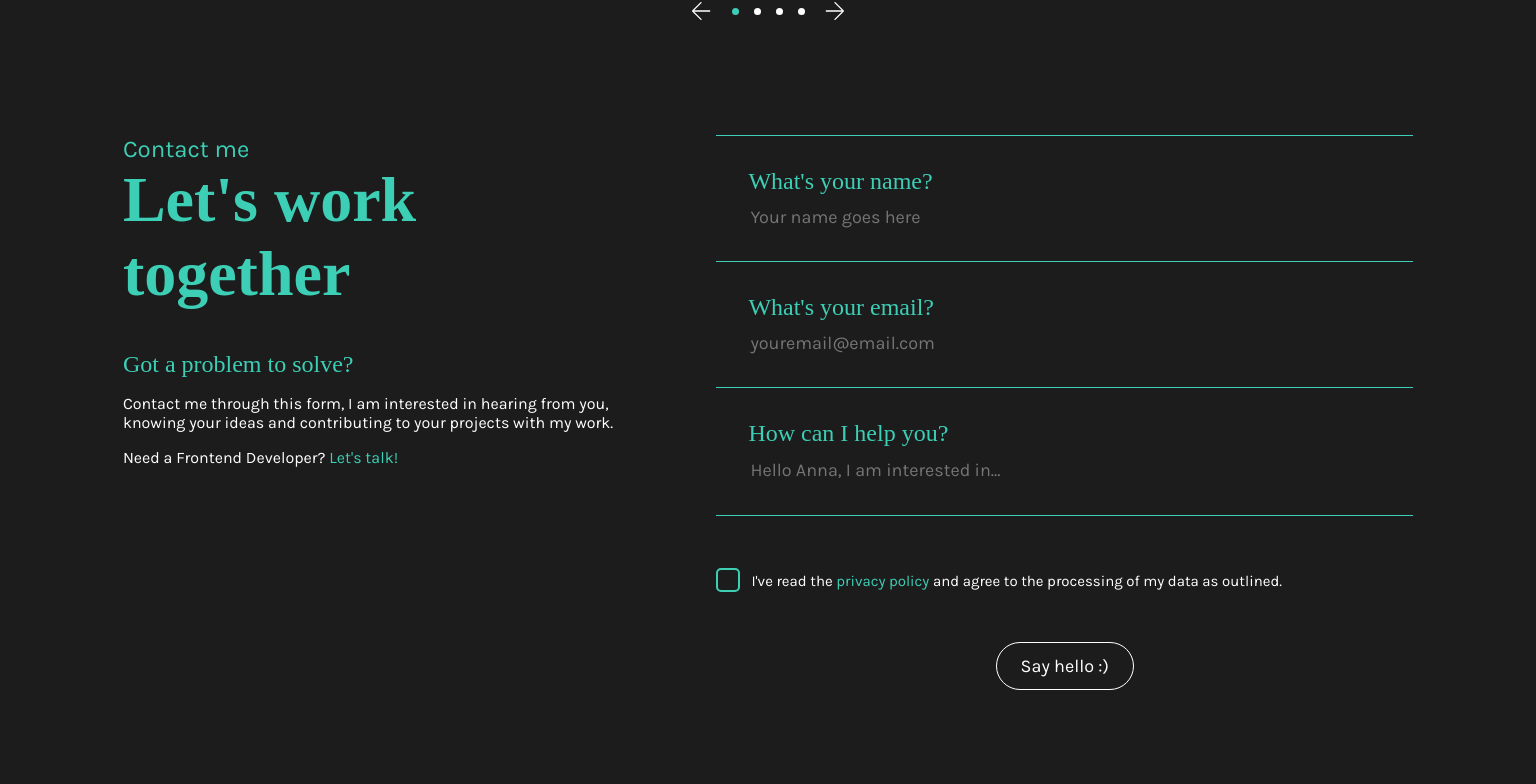
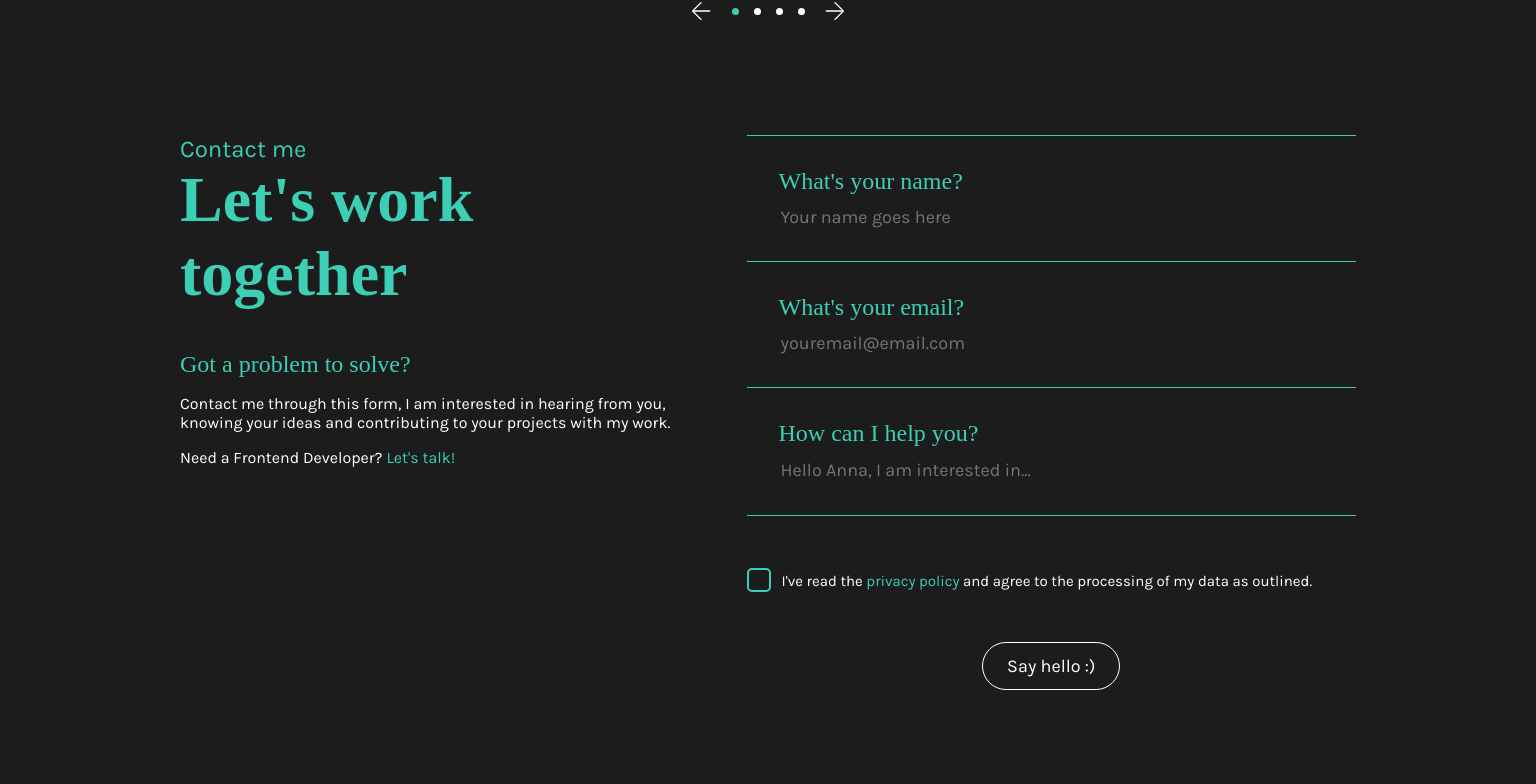
Before and after one commit to Anna-Fritz/portfolio, an Angular app: page / in a window 1536 px wide. Shown: the part 3855-4639 px from the top of the page. Built offline with nearby package versions, Linux system fonts and the light colour scheme; a web font is replaced by a local one.

Commit message:
set contact section responsiveness to large screens over 1440px & small changes

```diff
--- a/src/app/main-content/contact/contact.component.scss
+++ b/src/app/main-content/contact/contact.component.scss
@@ -7,10 +7,14 @@ section {
     height: auto;
     box-sizing: border-box;
     @include dFlex($jc: space-between, $ai: flex-start, $g:5%);
+    @media(min-width: 1440px) {
+        width: 1440px;
+        margin: 0 auto;
+        padding: 0 132px 120px 132px;
+    }
     @media(max-width: 942px) {
         flex-direction: column;
         align-items: space-between;
-        height: 100vh;
     }
     @media(max-width: 500px) {
         padding: 0 15px 64px 15px;
@@ -25,7 +29,6 @@ section {
         .headline {
             color: $lightGreen;
             >span {
-                // color: $lightGreen;
                 font-size: 24px;
                 font-family: 'Karla';
                 margin-bottom: 24px;
--- a/src/app/main-content/references/references.component.scss
+++ b/src/app/main-content/references/references.component.scss
@@ -65,9 +65,6 @@ section {
             left: 5%;
             top: 88px;
         }
-
-
-
     }
     .main-content {
         @include dFlex($g: 7vw);
@@ -156,10 +153,12 @@ section {
         position: absolute;
         z-index: 3;
         top: 0;
-        left: 0;
-        right: 0;
-        height: 90%;
+        width: 100%;
+        height: 75%;
         background: linear-gradient(90deg, #1C1C1C 0%, rgba(28, 28, 28, 0) 10%, rgba(28, 28, 28, 0) 90%, #1C1C1C 100%);
+        @media(max-width: 500px) {
+            height: 80%;
+        }
     }
     .switch-cont {
         @include dFlex($g: 15px);
--- a/src/app/shared/footer/footer.component.scss
+++ b/src/app/shared/footer/footer.component.scss
@@ -9,7 +9,7 @@ footer {
             width: 1440px;
             margin: 0 auto;
     }
-    @media(max-width: 400px) {
+    @media(max-width: 431px) {
         flex-direction: column;
         gap: 20px;
     }
@@ -23,7 +23,7 @@ footer {
             color: white;
             font-family: 'Karla';
             margin-bottom: 12px;
-            @media(max-width: 400px) {
+            @media(max-width: 431px) {
                 text-align: center;
             }
         }
@@ -50,7 +50,7 @@ footer {
             &:hover .hover-dot {
                 visibility: visible;
             }
-            @media(max-width: 400px) {
+            @media(max-width: 431px) {
                 align-self: center;
             }
         }
```
